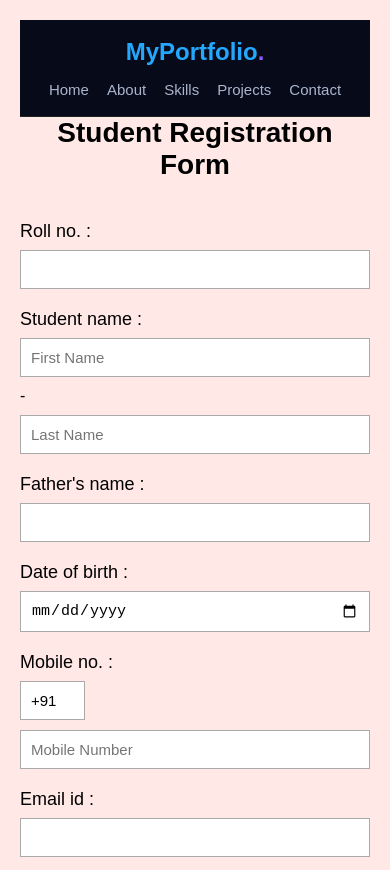
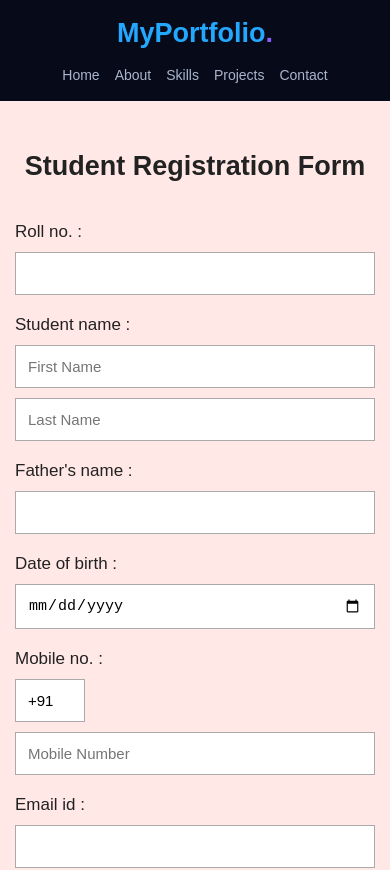
Before and after one commit to Arqam-MAQ/My-Portfolio, a plain HTML site: page register.html in a window 390 px wide. Shown: the top 870 px of the page. Drawn offline with Linux system fonts and the light colour scheme.

Commit message:
Update register.html

```diff
--- a/register.html
+++ b/register.html
@@ -2,7 +2,7 @@
 <head>
 <meta charset="UTF-8">
 <meta name="viewport" content="width=device-width, initial-scale=1.0">
-  <title>Student Registration Form</title>
+<title>Student Registration</title>
 
 <style>
 * {
@@ -14,41 +14,80 @@
 body {
   font-family: Arial, sans-serif;
   background: #ffe8e5;
-      padding: 30px;
+  color: #222;
 }
 
+/* Navigation Bar */
+header {
+  background: #070b19;
+  padding: 18px;
+  text-align: center;
+}
+
+.logo {
+  display: block;
+  color: #24a8ff;
+  font-size: 27px;
+  font-weight: bold;
+  text-decoration: none;
+  margin-bottom: 18px;
+}
+
+.logo span {
+  color: #8b5cf6;
+}
+
+nav {
+  display: flex;
+  justify-content: center;
+  gap: 25px;
+  flex-wrap: wrap;
+}
+
+nav a {
+  color: #aab5cc;
+  text-decoration: none;
+  font-size: 16px;
+}
+
+nav a:hover {
+  color: white;
+}
+
+/* Registration Form */
 .form {
   max-width: 850px;
-      margin: auto;
+  margin: 35px auto;
+  padding: 25px;
 }
 
 h1 {
   text-align: center;
   margin-bottom: 40px;
-      font-size: 38px;
+  font-size: 35px;
 }
 
 .row {
   display: grid;
-      grid-template-columns: 250px 1fr;
+  grid-template-columns: 220px 1fr;
   align-items: center;
-      gap: 20px;
+  gap: 15px;
   margin: 20px 0;
 }
 
 label {
-      font-size: 18px;
+  font-size: 17px;
 }
 
 input, select, textarea {
-      padding: 10px;
+  width: 100%;
+  padding: 12px;
   border: 1px solid #aaa;
   background: white;
   font-size: 15px;
-      width: 100%;
 }
 
-    .name, .dob, .mobile {
+.name, .mobile, .dob {
   display: flex;
   align-items: center;
   gap: 10px;
@@ -66,102 +105,65 @@
   width: auto;
 }
 
+.photo input {
+  border: none;
+  background: transparent;
+}
+
 textarea {
   height: 100px;
   resize: vertical;
 }
 
-    .photo input {
+button {
+  display: block;
+  margin: 30px auto;
+  padding: 13px 35px;
+  cursor: pointer;
+  background: #007797;
+  color: white;
   border: none;
-      background: transparent;
+  font-size: 16px;
 }
 
-    button {
-      display: block;
-      margin: 35px auto;
-      padding: 12px 30px;
-      cursor: pointer;
+button:hover {
+  background: #005d78;
 }
 
-    @media (max-width: 600px) {
-      body {
-        padding: 20px;
+/* Mobile Responsive */
+@media(max-width: 600px) {
+  nav {
+    gap: 15px;
+  }
+
+  nav a {
+    font-size: 14px;
+  }
+
+  .form {
+    padding: 15px;
   }
 
   h1 {
-        font-size: 28px;
+    font-size: 27px;
   }
 
   .row {
     grid-template-columns: 1fr;
-        gap: 8px;
+    gap: 10px;
   }
 
-      .name, .dob, .mobile {
+  .name, .mobile, .dob {
     flex-wrap: wrap;
   }
-
-header {
-  background: #070b19;
-  border-bottom: 1px solid #222;
 }
-
-.nav {
-  max-width: 1100px;
-  margin: auto;
-  padding: 18px 24px;
-  display: flex;
-  align-items: center;
-  justify-content: space-between;
-  gap: 18px;
-}
-
-.logo {
-  font-size: 24px;
-  font-weight: bold;
-  color: #24a8ff;
-  text-decoration: none;
-}
-
-.logo span {
-  color: #8b5cf6;
-}
-
-nav {
-  display: flex;
-  gap: 25px;
-  flex-wrap: wrap;
-}
-
-nav a {
-  color: #aab5cc;
-  text-decoration: none;
-  font-size: 15px;
-}
-
-nav a:hover {
-  color: white;
-}
-
-@media(max-width:700px) {
-  .nav {
-    flex-direction: column;
-    gap: 15px;
-  }
-
-  nav {
-    justify-content: center;
-    gap: 18px;
-  }
-}
-
 </style>
 </head>
 
 <body>
 
+<!-- Navigation Bar -->
 <header>
-  <div class="nav">
   <a class="logo" href="index.html">
     MyPortfolio<span>.</span>
   </a>
@@ -173,8 +175,9 @@ nav a:hover {
     <a href="projects.html">Projects</a>
     <a href="contact.html">Contact</a>
   </nav>
-  </div>
 </header>
+
+<!-- Registration Form -->
 <div class="form">
 
 <h1>Student Registration Form</h1>
@@ -183,14 +186,13 @@ nav a:hover {
 
   <div class="row">
     <label>Roll no. :</label>
-        <input type="text" name="roll" required>
+    <input type="text" required>
   </div>
 
   <div class="row">
     <label>Student name :</label>
     <div class="name">
       <input type="text" placeholder="First Name" required>
-          -
       <input type="text" placeholder="Last Name" required>
     </div>
   </div>
@@ -208,7 +210,7 @@ nav a:hover {
   <div class="row">
     <label>Mobile no. :</label>
     <div class="mobile">
-          <input type="text" value="+91" style="width:65px" readonly>
+      <input type="text" value="+91" readonly style="width:70px">
       <input type="tel" placeholder="Mobile Number" required>
     </div>
   </div>
@@ -226,19 +228,19 @@ nav a:hover {
   <div class="row">
     <label>Gender :</label>
     <div class="gender">
-          <input type="radio" name="gender" value="Male" required> Male
-          <input type="radio" name="gender" value="Female"> Female
+      <input type="radio" name="gender" required> Male
+      <input type="radio" name="gender"> Female
     </div>
   </div>
 
   <div class="row">
     <label>Department :</label>
     <div class="department">
-          <input type="checkbox" value="CSE"> CSE
-          <input type="checkbox" value="IT"> IT
-          <input type="checkbox" value="ECE"> ECE
-          <input type="checkbox" value="Civil"> Civil
-          <input type="checkbox" value="Mech"> Mech
+      <input type="checkbox"> CSE
+      <input type="checkbox"> IT
+      <input type="checkbox"> ECE
+      <input type="checkbox"> Civil
+      <input type="checkbox"> Mech
     </div>
   </div>
 
@@ -274,7 +276,6 @@ nav a:hover {
   <button type="submit">Register</button>
 
 </form>
-
 </div>
 
 </body>
```
Lines whose indentation alone changed are shown as unchanged.
